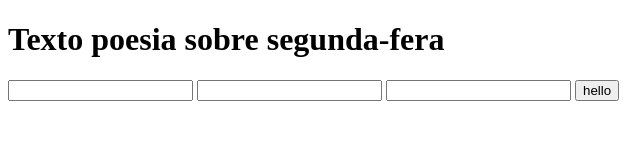
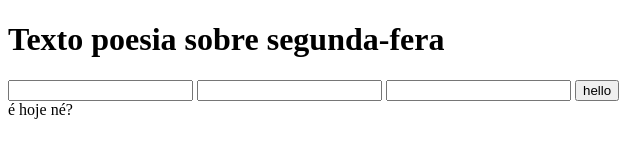
Before and after one commit to Alex-H-Bastos/segund-o, a plain HTML site: page index.html in a window 1280 px wide. Shown: the full height of the page, 0-640 px from the left. Drawn offline with Linux system fonts and the light colour scheme.

Commit message:
footer feito

```diff
--- a/index.html
+++ b/index.html
@@ -11,5 +11,6 @@
     <input type="text">
     <input type="text">
     <button>hello</button>
+    <footer>é hoje né?</footer>
 </body>
 </html>
```
